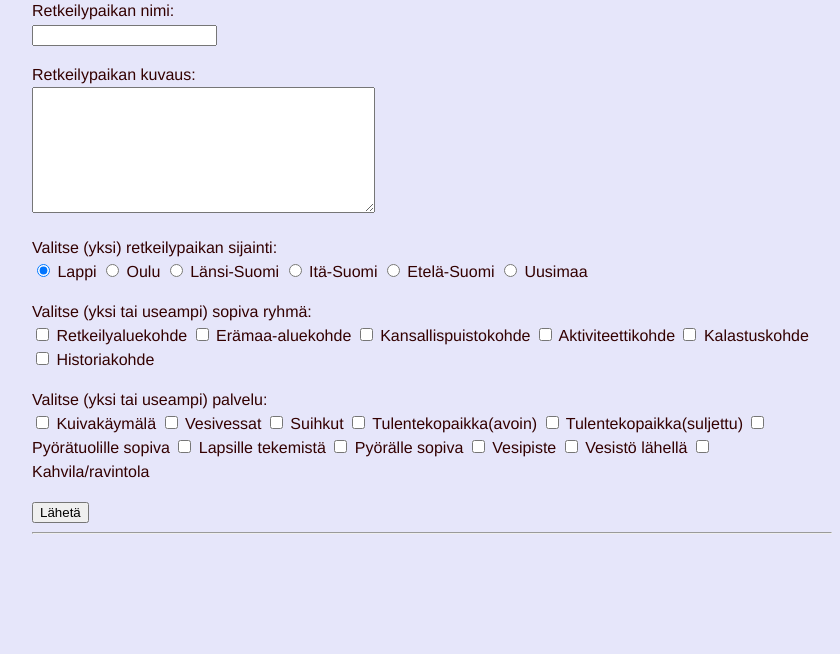
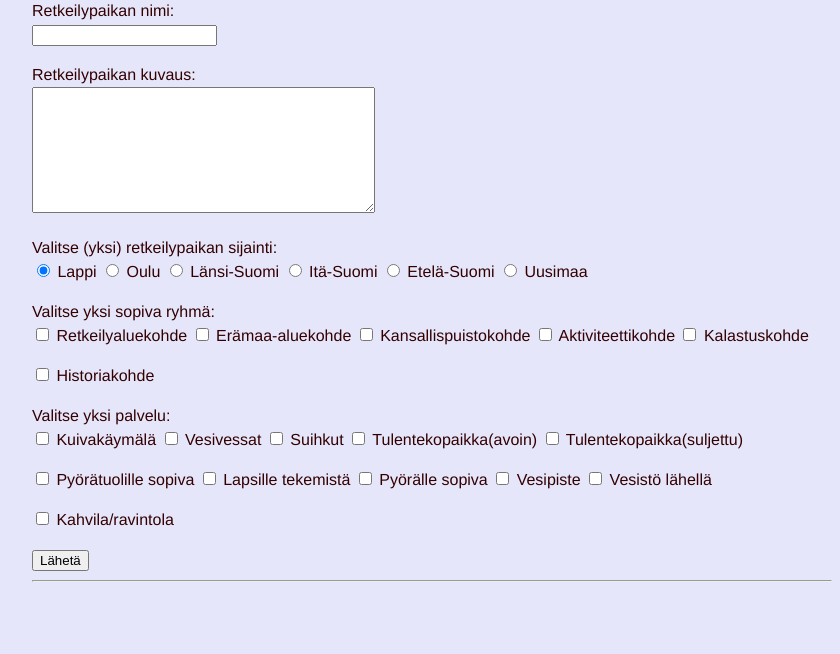
Before and after one commit to Veera0742/Tietokantasovellus, a Flask app: template templates/add.html in a window 1280 px wide. Shown: the part 526-1180 px from the top of the page, without its empty margins (208-1048 px from the left). Before the commit the page ends 1060 px from the top, so only its background shows below. Run offline with Flask 2, Linux system fonts and the light colour scheme; the template is opened without the code that fills it, so the values that code supplies are empty; parts of the project's set-up code (start-up, migrations or seed data) failed here and were passed over.

Commit message:
Final touches

```diff
--- a/places.py
+++ b/places.py
@@ -45,8 +45,9 @@ def add_place(name, description, location_id, service_id, group_id):
         VALUES (:name, :description, 1, :location_id) RETURNING id"""
     place_id = db.session.execute(sql, {"name":name, "description":description, "location_id":location_id}).fetchone()[0]
 
-    sql = "INSERT INTO service_relations (place_id, service_id) VALUES (:place_id, :service_id)"
-    db.session.execute(sql, {"place_id":place_id, "service_id":service_id})
+    for service_id in service_id:
+        sql = "INSERT INTO service_relations (place_id, service_id) VALUES (:place_id, :service_id)"
+        db.session.execute(sql, {"place_id":place_id, "service_id":service_id})
 
     sql = "INSERT INTO group_relations (place_id, group_id) VALUES (:place_id, :group_id)"
     db.session.execute(sql, {"place_id":place_id, "group_id":group_id})
--- a/templates/add.html
+++ b/templates/add.html
@@ -21,26 +21,29 @@ Valitse (yksi) retkeilypaikan sijainti: <br>
 <input type="radio" name="location_id" value="6"> Uusimaa
 
 </textarea></p>
-Valitse (yksi tai useampi) sopiva ryhmä: <br>
+Valitse yksi sopiva ryhmä: <br>
 <input type="checkbox" name="group_id" value="1"> Retkeilyaluekohde
 <input type="checkbox" name="group_id" value="2"> Erämaa-aluekohde
 <input type="checkbox" name="group_id" value="3"> Kansallispuistokohde
 <input type="checkbox" name="group_id" value="4"> Aktiviteettikohde
 <input type="checkbox" name="group_id" value="5"> Kalastuskohde
+<p></p>
 <input type="checkbox" name="group_id" value="6"> Historiakohde
 
 </textarea></p>
-Valitse (yksi tai useampi) palvelu: <br>
+Valitse yksi palvelu: <br>
 <input type="checkbox" name="service_id" value="5"> Kuivakäymälä
 <input type="checkbox" name="service_id" value="6"> Vesivessat
 <input type="checkbox" name="service_id" value="7"> Suihkut
 <input type="checkbox" name="service_id" value="8"> Tulentekopaikka(avoin)
 <input type="checkbox" name="service_id" value="9"> Tulentekopaikka(suljettu)
+<p></p>
 <input type="checkbox" name="service_id" value="10"> Pyörätuolille sopiva
 <input type="checkbox" name="service_id" value="11"> Lapsille tekemistä
 <input type="checkbox" name="service_id" value="12"> Pyörälle sopiva
 <input type="checkbox" name="service_id" value="13"> Vesipiste
 <input type="checkbox" name="service_id" value="14"> Vesistö lähellä
+<p></p>
 <input type="checkbox" name="service_id" value="15"> Kahvila/ravintola
 
 </textarea></p>
```
